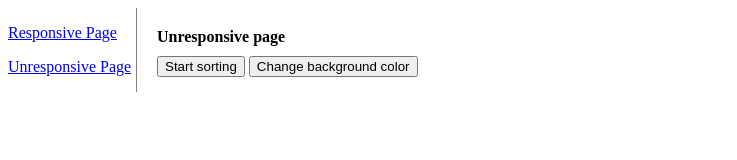
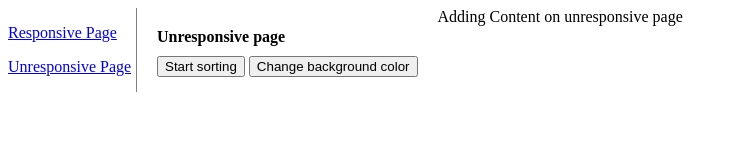
Before and after one commit to jigargandhi/ResponsivePages, a plain HTML site: page ResponsivePages/UnResponsivePage.html in a window 1280 px wide. Shown: the whole page, without its empty margins (0-737 px from the left). Drawn offline with nearby package versions, Linux system fonts and the light colour scheme.

Commit message:
My Message

```diff
--- a/ResponsivePages/UnResponsivePage.html
+++ b/ResponsivePages/UnResponsivePage.html
@@ -5,6 +5,7 @@
     <link href="Styles/default.css" rel="stylesheet" />
 </head>
 <body>
+    <span>Adding Content on unresponsive page</span>
     <div id="Menu">
         <p><a href="ResponsivePage.html">Responsive Page</a></p>
         <p><a href="UnResponsivePage.html">Unresponsive Page</a></p>
```
